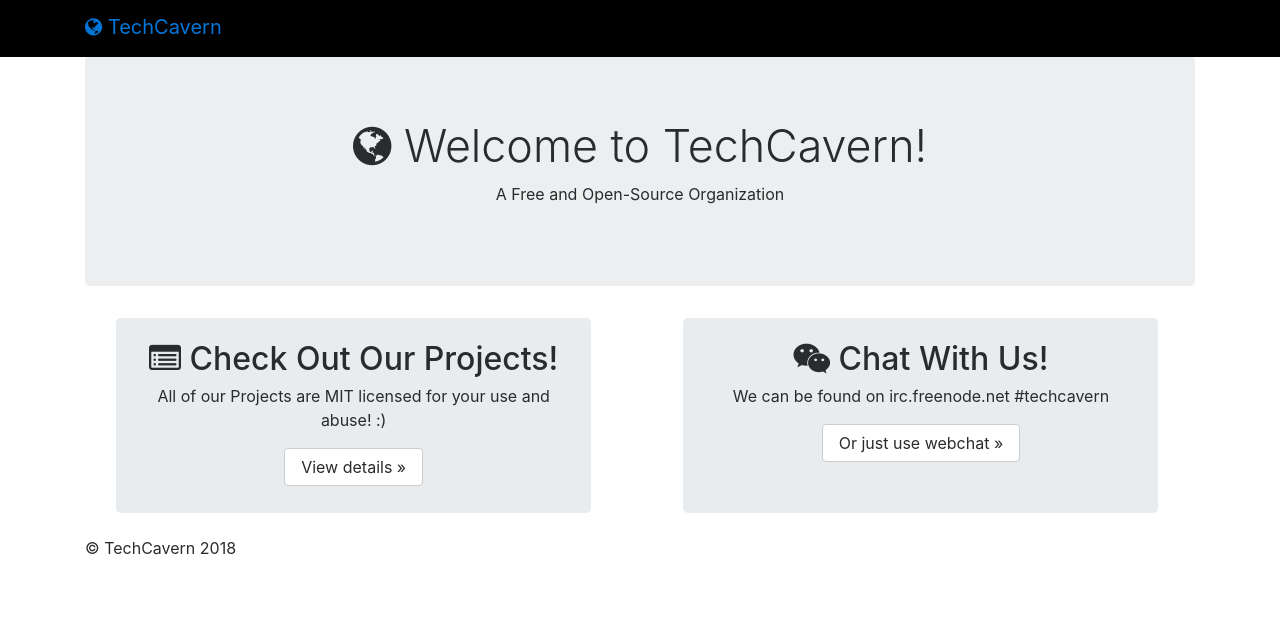
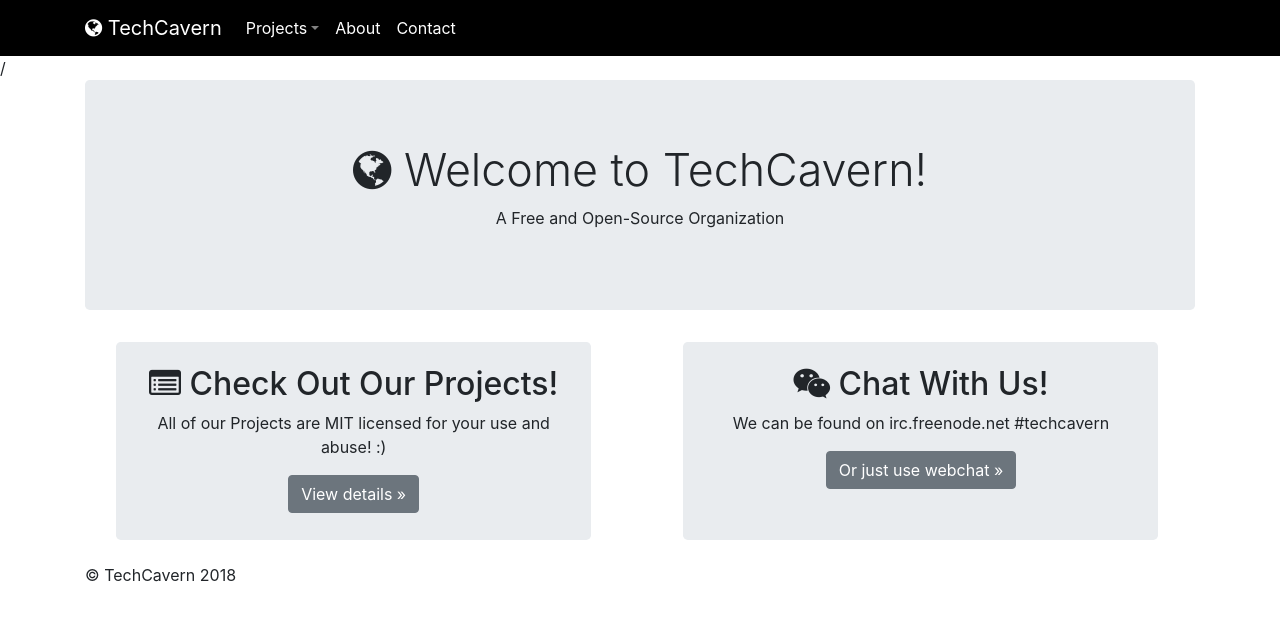
Before and after one commit to TechCavern/WaveSite, a PHP site: page /index.php in a window 1280 px wide. Shown: the top 621 px of the page. Run offline with PHP 8.4, Linux system fonts and the light colour scheme; some libraries are stand-ins or nearby versions.

Commit message:
Update to Stable (Resolves #9

```diff
--- a/template/footer.php
+++ b/template/footer.php
@@ -4,6 +4,6 @@
 
 <script src="https://code.jquery.com/jquery-3.2.1.slim.min.js" integrity="sha384-KJ3o2DKtIkvYIK3UENzmM7KCkRr/rE9/Qpg6aAZGJwFDMVNA/GpGFF93hXpG5KkN" crossorigin="anonymous"></script>
 <script src="https://cdnjs.cloudflare.com/ajax/libs/popper.js/1.12.9/umd/popper.min.js" integrity="sha384-ApNbgh9B+Y1QKtv3Rn7W3mgPxhU9K/ScQsAP7hUibX39j7fakFPskvXusvfa0b4Q" crossorigin="anonymous"></script>
-<script src="https://maxcdn.bootstrapcdn.com/bootstrap/4.0.0-beta.3/js/bootstrap.min.js" integrity="sha384-a5N7Y/aK3qNeh15eJKGWxsqtnX/wWdSZSKp+81YjTmS15nvnvxKHuzaWwXHDli+4" crossorigin="anonymous"></script>
+<script src="https://maxcdn.bootstrapcdn.com/bootstrap/4.0.0/js/bootstrap.min.js"></script>
   </body>
 </html>
--- a/template/header.php
+++ b/template/header.php
@@ -2,13 +2,13 @@
 <html lang="en">
   <head>
     <meta charset="utf-8">
-    <meta name="viewport" content="width=device-width, initial-scale=1, shrink-to-fit=no">
+/    <meta name="viewport" content="width=device-width, initial-scale=1, shrink-to-fit=no">
     <meta name="description" content="">
     <meta name="author" content="">
 
     <title>TechCavern</title>
 
-<link rel="stylesheet" href="https://maxcdn.bootstrapcdn.com/bootstrap/4.0.0-beta.3/css/bootstrap.min.css" integrity="sha384-Zug+QiDoJOrZ5t4lssLdxGhVrurbmBWopoEl+M6BdEfwnCJZtKxi1KgxUyJq13dy" crossorigin="anonymous">
+<link rel="stylesheet" href="https://maxcdn.bootstrapcdn.com/bootstrap/4.0.0/css/bootstrap.min.css">
 <link rel="stylesheet" href="https://maxcdn.bootstrapcdn.com/font-awesome/4.5.0/css/font-awesome.min.css">
 
 
```
